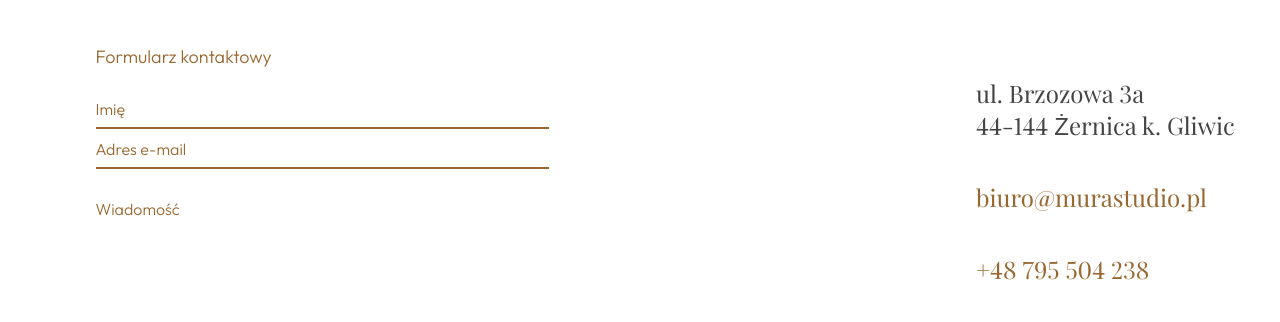
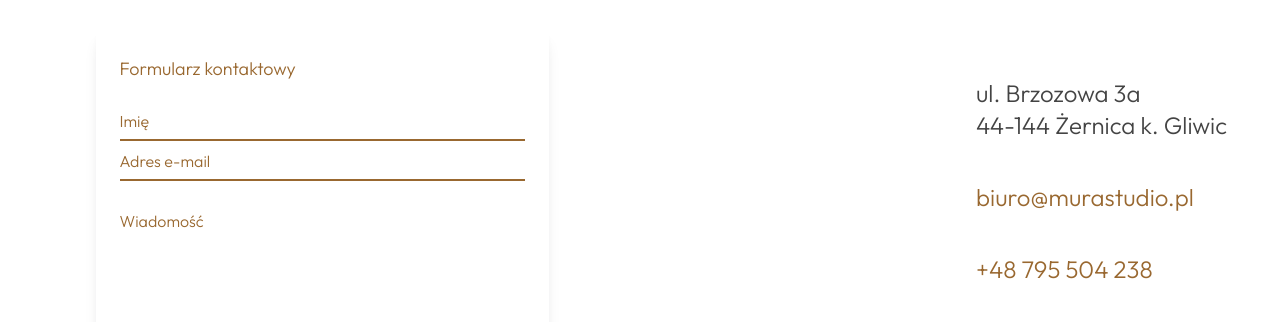
Before and after one commit to foitpawel/mura_studio_template, a Gatsby site in the folder mura_studio_template/: page / in a window 1280 px wide. Shown: the part 5423-5745 px from the top of the page. Built offline with nearby package versions, Linux system fonts and the light colour scheme; Gatsby itself is replaced by a stand-in of ours.

Commit message:
Restyle form component

```diff
--- a/mura_studio_template/src/components/kontakt.js
+++ b/mura_studio_template/src/components/kontakt.js
@@ -47,7 +47,13 @@ const Kontakt = () => {
     <div id="#kontakt" className="container mx-auto p-5 overflow-hidden">
       <div className="grid lg:grid-cols-12 grid-cols-1 lg:gap-8 gap-12">
         <div className="lg:col-span-6 m-auto w-3/4">
-          <Formularz />
+          <div
+            className={`bg-white rounded-lg shadow-lg p-6 transition-all duration-500 transform ${
+              hasAnimated ? "translate-x-0 opacity-100 delay-300" : "-translate-x-full opacity-0"
+            }`}
+          >
+            <Formularz />
+          </div>
         </div>
         <div className="lg:col-span-6 mt-2 flex flex-col gap-8 xl:pl-80 lg:pl-48">
           <div
@@ -55,7 +61,7 @@ const Kontakt = () => {
               hasAnimated ? "translate-x-0 opacity-100 delay-200" : "translate-x-full opacity-0"
             }`}
           >
-            <p className="text-display-xs font-display font-normal text-neutral-700">
+            <p className="font-body text-body-lg text-display-xs text-neutral-700">
               ul. Brzozowa 3a<br />44-144 Żernica k. Gliwic
             </p>
           </div>
@@ -65,7 +71,7 @@ const Kontakt = () => {
               }`}
             >
             <a
-              className="text-display-xs font-display font-normal text-primary-600 hover:text-neutral-700"
+              className="text-display-xs font-body text-body-lg text-primary-600 hover:text-neutral-700"
               href="mailto:biuro@murastudio.pl"
             >
               biuro@murastudio.pl
@@ -77,7 +83,7 @@ const Kontakt = () => {
             }`}
           >
             <a
-              className="text-display-xs font-display font-normal text-primary-600 hover:text-neutral-700"
+              className="text-display-xs font-body text-body-lg text-primary-600 hover:text-neutral-700"
               href="tel:+48795504238"
             >
               +48 795 504 238
```
